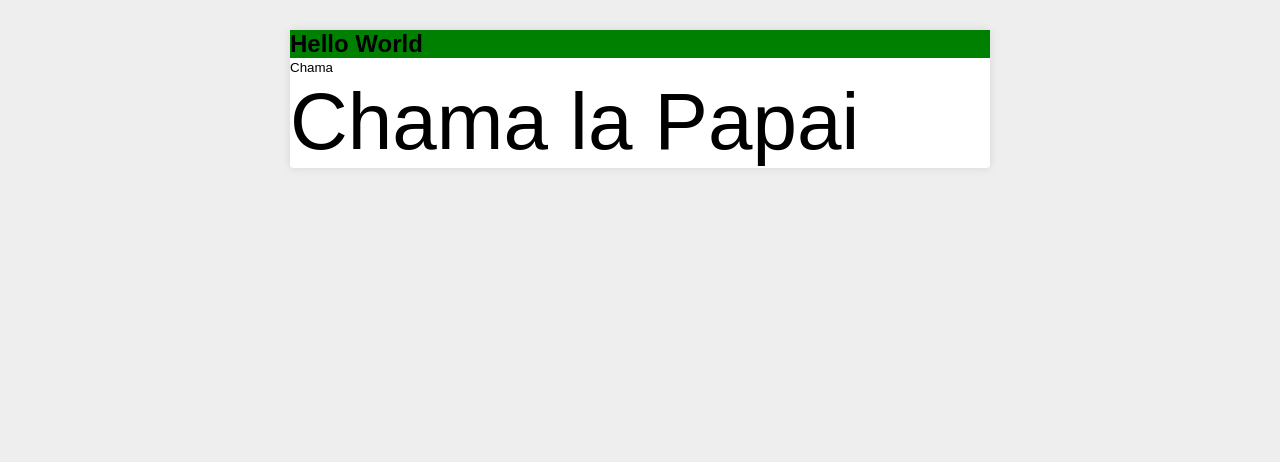
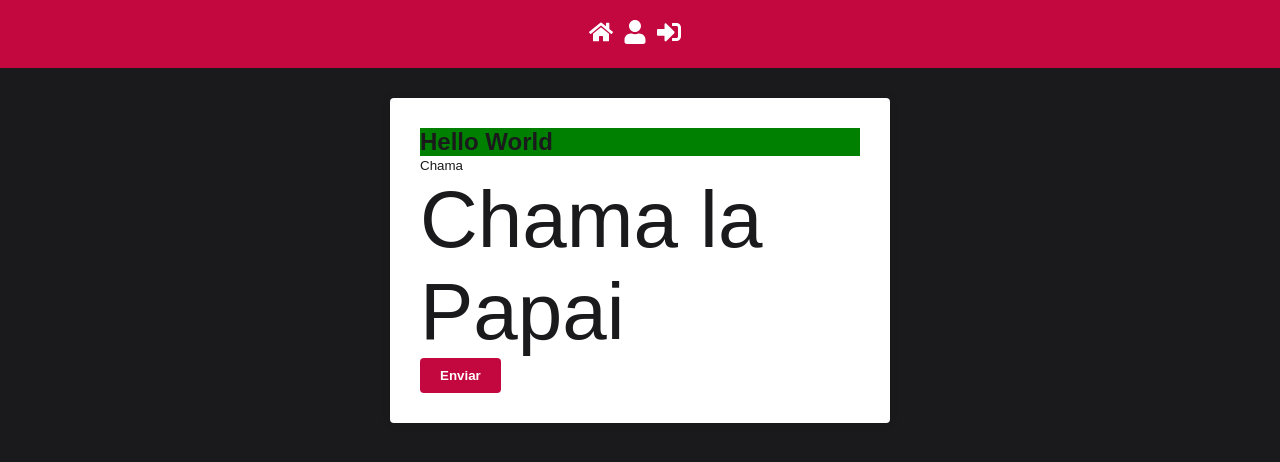
Before and after one commit to helderks2104/React-Base, a React (Create React App) app: page / in a window 1280 px wide. Shown: the top 462 px of the page. Built offline with nearby package versions, Linux system fonts and the light colour scheme.

Commit message:
Adicionado Header basico e configuracao de cores com styled-components

```diff
--- a/package.json
+++ b/package.json
@@ -9,6 +9,7 @@
     "prettier": "^3.0.3",
     "react": "^18.2.0",
     "react-dom": "^18.2.0",
+    "react-icons": "^4.11.0",
     "react-scripts": "5.0.1",
     "styled-components": "^5.3.10",
     "web-vitals": "^2.1.4"
--- a/src/App.js
+++ b/src/App.js
@@ -1,10 +1,12 @@
 import React from 'react';
 import Login from './pages/Login';
 import GlobalStyle from './styles/GlobalStyles';
+import Header from './components/Header';
 
 export default function App() {
   return (
     <>
+      <Header />
       <Login />
       <GlobalStyle />
     </>
--- /dev/null
+++ b/src/components/Header/index.js
@@ -0,0 +1,20 @@
+import React from 'react';
+import { FaHome, FaSignInAlt, FaSignOutAlt, FaUser } from 'react-icons/fa';
+
+import { Nav } from './styled';
+
+export default function Header() {
+  return (
+    <Nav>
+      <a>
+        <FaHome size={24} />
+      </a>
+      <a>
+        <FaUser size={24} />
+      </a>
+      <a>
+        <FaSignInAlt size={24} />
+      </a>
+    </Nav>
+  );
+}
--- /dev/null
+++ b/src/components/Header/styled.js
@@ -0,0 +1,16 @@
+import styled from 'styled-components';
+import { primaryColor } from '../../config/colors';
+
+export const Nav = styled.nav`
+  background-color: ${primaryColor};
+  padding: 20px;
+  display: flex;
+  align-items: center;
+  justify-content: center;
+
+  a {
+    color: white;
+    margin: 0 10px 0 0;
+    font-weight: bold;
+  }
+`;
--- /dev/null
+++ b/src/config/colors.js
@@ -0,0 +1,11 @@
+export const primaryColor = '#c3073f';
+
+export const primaryDarkColor = '#1a1a1d';
+
+export const successColor = '#0197f6';
+
+export const infoColor = '#0197f6';
+
+export const errorColor = '#f2af29';
+
+export const warningColor = '#f2af29';
--- a/src/pages/Login/index.js
+++ b/src/pages/Login/index.js
@@ -8,6 +8,7 @@ export default function Login() {
       <Title>Hello World</Title>
       <small>Chama</small>
       <Paragrafo>Chama la Papai</Paragrafo>
+      <button type="button">Enviar</button>
     </Container>
   );
 }
--- a/src/styles/GlobalStyles.js
+++ b/src/styles/GlobalStyles.js
@@ -1,4 +1,5 @@
 import styled, { createGlobalStyle } from 'styled-components';
+import { infoColor, primaryColor, primaryDarkColor } from '../config/colors';
 
 export default createGlobalStyle`
     * {
@@ -10,7 +11,8 @@ export default createGlobalStyle`
 
     body {
         font-family: sans-serif;
-        background-color: #eee;
+        color: ${primaryDarkColor};
+        background-color: ${primaryDarkColor};
     }
 
     html,body, #root {
@@ -19,6 +21,12 @@ export default createGlobalStyle`
 
     button {
         cursor: pointer;
+        background-color:${primaryColor};
+        border: none;
+        padding: 10px 20px;
+        color: #fff;
+        border-radius: 4px;
+        font-weight: 700;
     }
 
     a {
@@ -31,10 +39,10 @@ export default createGlobalStyle`
 `;
 
 export const Container = styled.section`
-  max-width: 700px;
+  max-width: 500px;
   background-color: #fff;
   margin: 30px auto;
-  padding: '30px';
+  padding: 30px;
   border-radius: 4px;
   box-shadow: 0 0 10px rgba(0, 0, 0, 0.1);
 `;
```
Also changed, not shown: .eslintrc.json, 1 other file (tests, documents, lock files or other folders).
